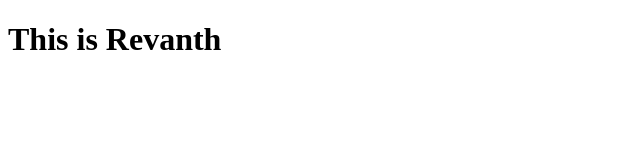
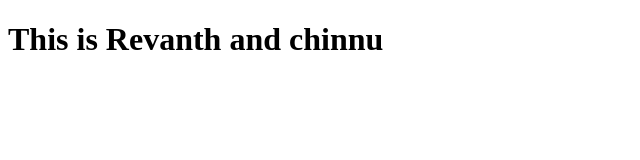
Before and after one commit to revanth67/sample, a plain HTML site: page index.html in a window 1280 px wide. Shown: the whole page, without its empty margins (0-640 px from the left). Drawn offline with Linux system fonts and the light colour scheme.

Commit message:
second commit

```diff
--- a/index.html
+++ b/index.html
@@ -7,6 +7,6 @@
     <title>Document</title>
 </head>
 <body>
-    <h1>This is Revanth</h1>
+    <h1>This is Revanth and chinnu</h1>
 </body>
 </html>
```
